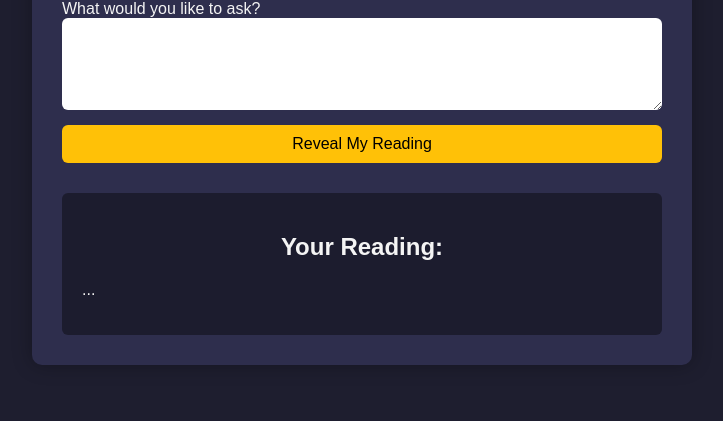
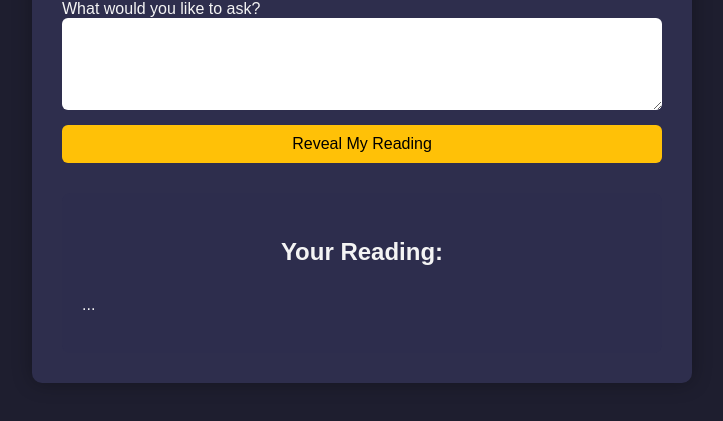
Before and after one commit to crystal-tarot/tarot-reader, a plain HTML site: page index.html in a window 1280 px wide. Shown: the part 157-578 px from the top of the page, without its empty margins (278-1001 px from the left). Drawn offline with Linux system fonts and the light colour scheme.

Commit message:
style.css

```diff
--- a/style.css
+++ b/style.css
@@ -51,9 +51,17 @@ body {
   }
 
   #resultContainer {
-    margin-top: 30px;
-    background: #1c1c2e;
-    padding: 20px;
-    border-radius: 6px;
-    min-height: 100px;
-  }
+  margin-top: 30px;
+  background: #2d2d4d;
+  padding: 20px;
+  border-radius: 8px;
+  min-height: 100px;
+  font-size: 16px;
+  line-height: 1.6;
+  color: #f4f4f4;
+}
+
+#result strong {
+  color: #ffc107;
+  font-size: 17px;
+}
```
